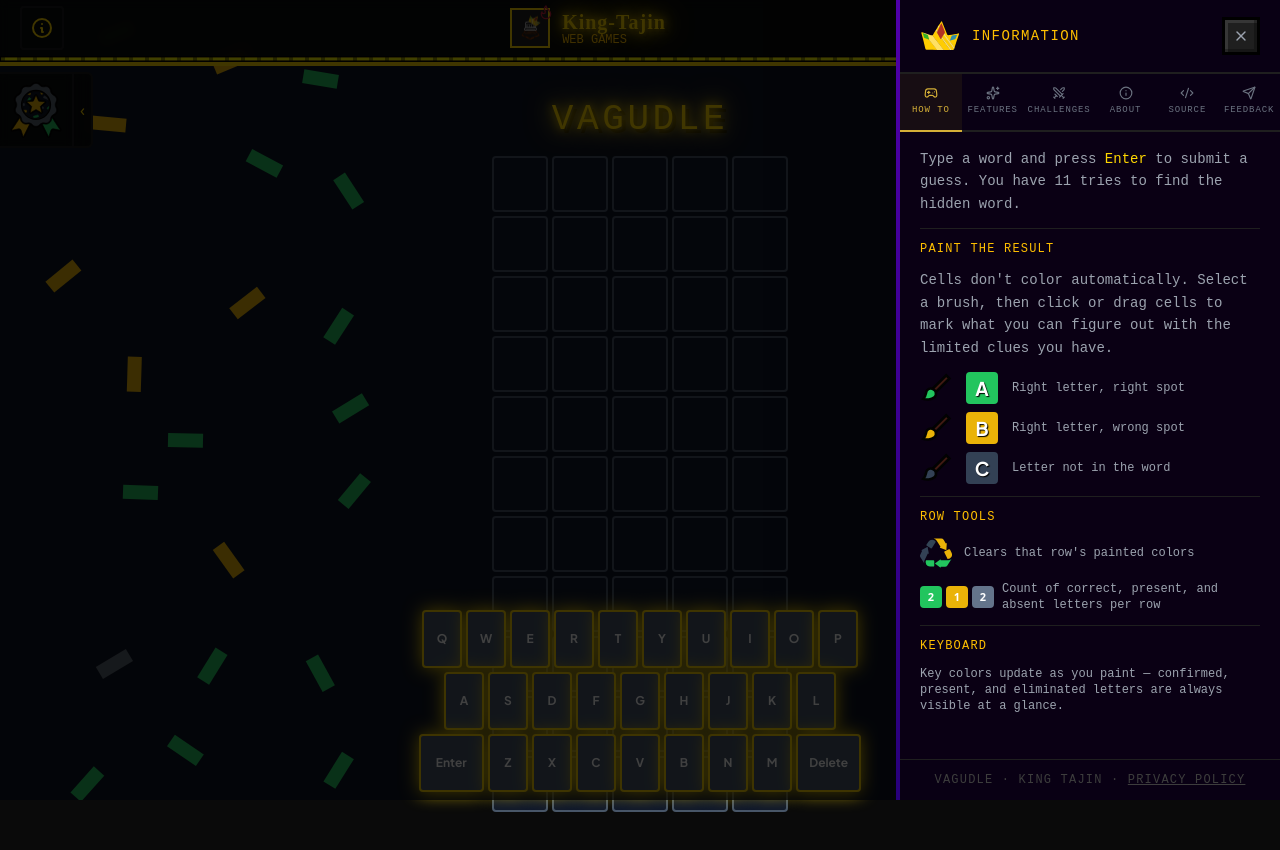
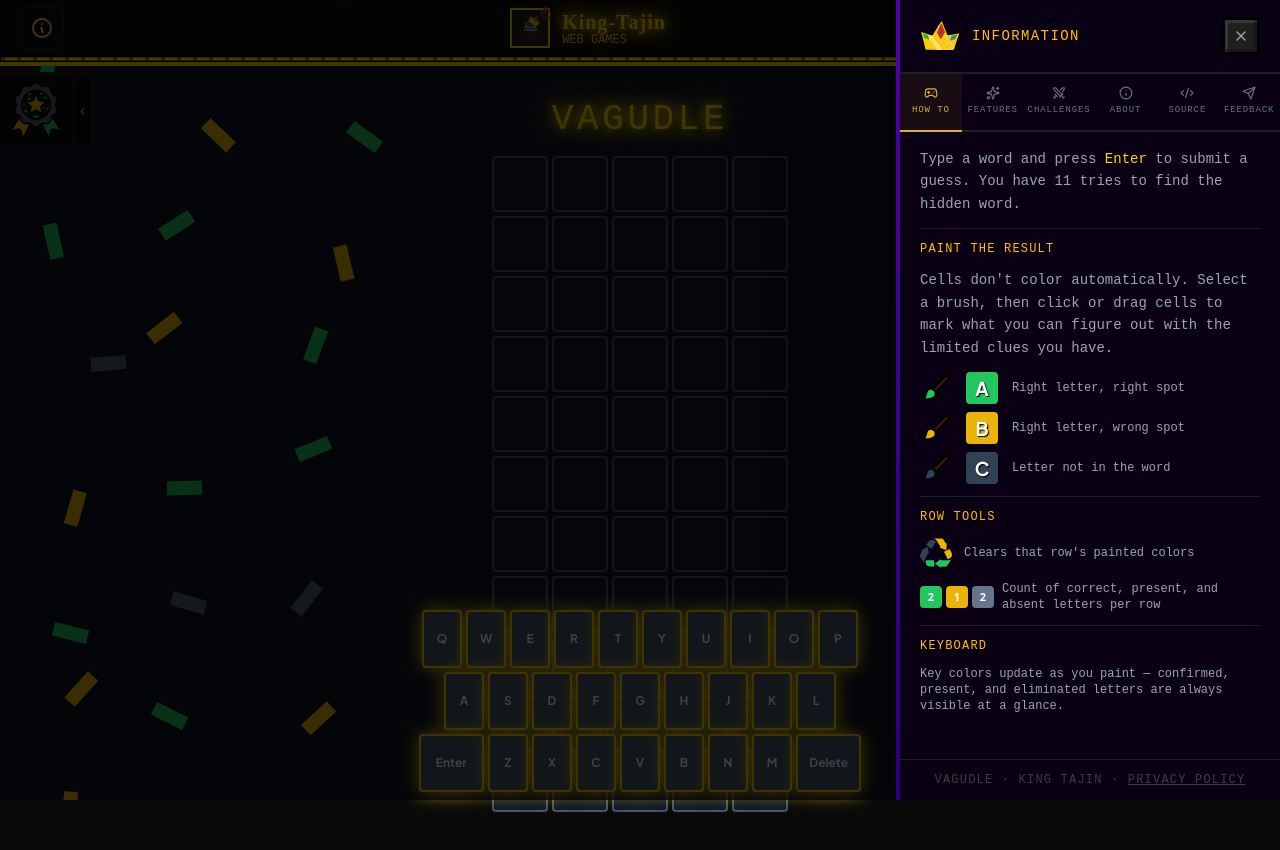
Before and after one commit to King-Tajin/Vagudle, a React (Vite) app: page / in a window 1280 px wide. Shown: the top 850 px of the page. Built offline with nearby package versions, Linux system fonts and the light colour scheme.

Commit message:
Updated sprinkle distribution.

```diff
--- a/src/components/background/VagudleSprinkles.tsx
+++ b/src/components/background/VagudleSprinkles.tsx
@@ -1,11 +1,12 @@
 import React, { useState, useEffect, useMemo } from "react";
 
 const PARTICLE_SIZE = 35;
-const SPREAD = 1.1;
+const SPREAD = 1.5;
 
 const PARTICLE_HEIGHT = (PARTICLE_SIZE * 30) / 73;
 const CELL_SIZE = PARTICLE_SIZE * 3.5;
 const HALF_DIAG = Math.sqrt(PARTICLE_SIZE ** 2 + PARTICLE_HEIGHT ** 2) / 2;
+const OVERSPILL = CELL_SIZE * 0.6;
 
 const COLORS = ["#22c55e", "#eab308", "#58626e"];
 
@@ -79,7 +80,7 @@ export const VagudleSprinkles = ({
     const H = window.innerHeight;
     const padding = HALF_DIAG;
     const range = CELL_SIZE - 2 * padding;
-    const rows = Math.floor((H * SPREAD) / CELL_SIZE);
+    const rows = Math.ceil((H * SPREAD) / CELL_SIZE);
     const marginY = (H - rows * CELL_SIZE) / 2;
     const items: {
       id: number;
@@ -91,12 +92,10 @@ export const VagudleSprinkles = ({
     let id = 0;
 
     if (strips.leftWidth >= CELL_SIZE) {
-      const leftCols = Math.floor(strips.leftWidth / CELL_SIZE);
-      const leftMarginX = (strips.leftWidth - leftCols * CELL_SIZE) / 2;
+      const leftCols = Math.floor((strips.leftWidth + OVERSPILL) / CELL_SIZE);
       for (let row = 0; row < rows; row++) {
         for (let col = 0; col < leftCols; col++) {
-          const x =
-            leftMarginX + col * CELL_SIZE + padding + Math.random() * range;
+          const x = col * CELL_SIZE + padding + Math.random() * range;
           const y = marginY + row * CELL_SIZE + padding + Math.random() * range;
           items.push({
             id: id++,
@@ -110,16 +109,12 @@ export const VagudleSprinkles = ({
     }
 
     if (strips.rightWidth >= CELL_SIZE) {
-      const rightCols = Math.floor(strips.rightWidth / CELL_SIZE);
-      const rightMarginX = (strips.rightWidth - rightCols * CELL_SIZE) / 2;
+      const rightCols = Math.floor((strips.rightWidth + OVERSPILL) / CELL_SIZE);
+      const rightOrigin = W - rightCols * CELL_SIZE;
       for (let row = 0; row < rows; row++) {
         for (let col = 0; col < rightCols; col++) {
           const x =
-            strips.rightStart +
-            rightMarginX +
-            col * CELL_SIZE +
-            padding +
-            Math.random() * range;
+            rightOrigin + col * CELL_SIZE + padding + Math.random() * range;
           const y = marginY + row * CELL_SIZE + padding + Math.random() * range;
           items.push({
             id: id++,
@@ -133,7 +128,7 @@ export const VagudleSprinkles = ({
     }
 
     return items;
-  }, [strips]);
+  }, [strips.leftWidth, strips.rightWidth]);
 
   return (
     <div
```
